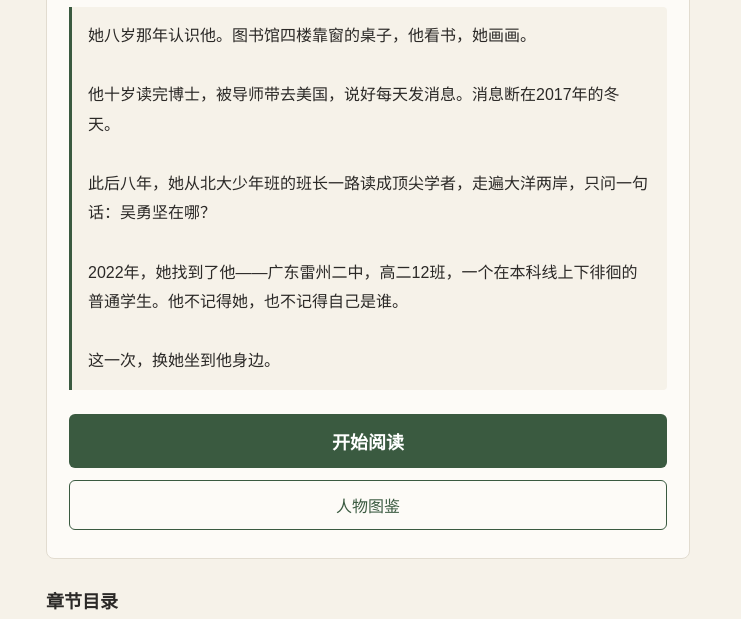
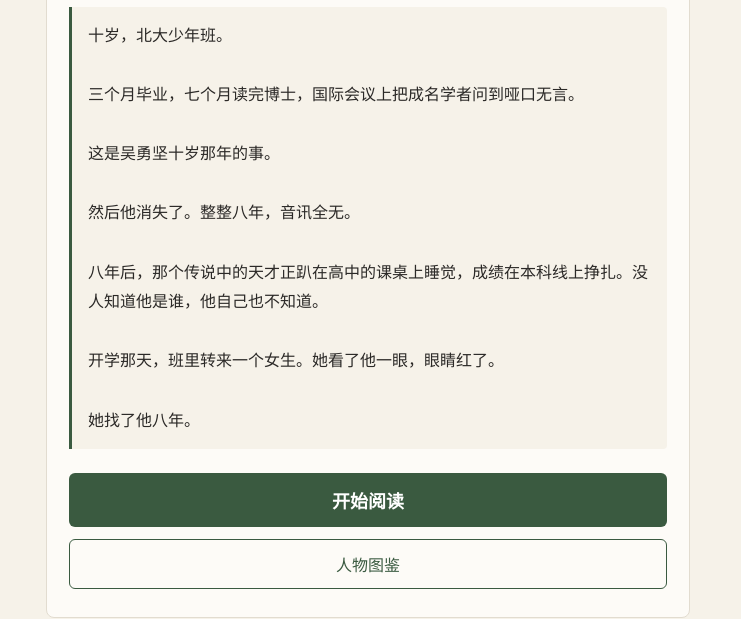
Before and after one commit to xuanhaido999-ai/xuanhaido999-ai.github.io, a plain HTML site: page index.html in a window 1280 px wide. Shown: the part 185-804 px from the top of the page, without its empty margins (272-1013 px from the left). Drawn offline with Linux system fonts and the light colour scheme.

Commit message:
作品介绍换版本一（去学校班级名）

```diff
--- a/index.html
+++ b/index.html
@@ -348,7 +348,7 @@
     <div class="hero-box">
       <span class="book-tag">校园青春长篇</span>
       <h1 class="book-title">《深蓝月光》</h1>
-      <p class="book-intro">她八岁那年认识他。图书馆四楼靠窗的桌子，他看书，她画画。<br><br>他十岁读完博士，被导师带去美国，说好每天发消息。消息断在2017年的冬天。<br><br>此后八年，她从北大少年班的班长一路读成顶尖学者，走遍大洋两岸，只问一句话：吴勇坚在哪？<br><br>2022年，她找到了他——广东雷州二中，高二12班，一个在本科线上下徘徊的普通学生。他不记得她，也不记得自己是谁。<br><br>这一次，换她坐到他身边。</p>
+      <p class="book-intro">十岁，北大少年班。<br><br>三个月毕业，七个月读完博士，国际会议上把成名学者问到哑口无言。<br><br>这是吴勇坚十岁那年的事。<br><br>然后他消失了。整整八年，音讯全无。<br><br>八年后，那个传说中的天才正趴在高中的课桌上睡觉，成绩在本科线上挣扎。没人知道他是谁，他自己也不知道。<br><br>开学那天，班里转来一个女生。她看了他一眼，眼睛红了。<br><br>她找了他八年。</p>
       <div class="home-actions">
         <button class="btn-primary" onclick="openChapter(1)">开始阅读</button>
         <button class="btn-secondary" onclick="switchView('chars')">人物图鉴</button>
```
